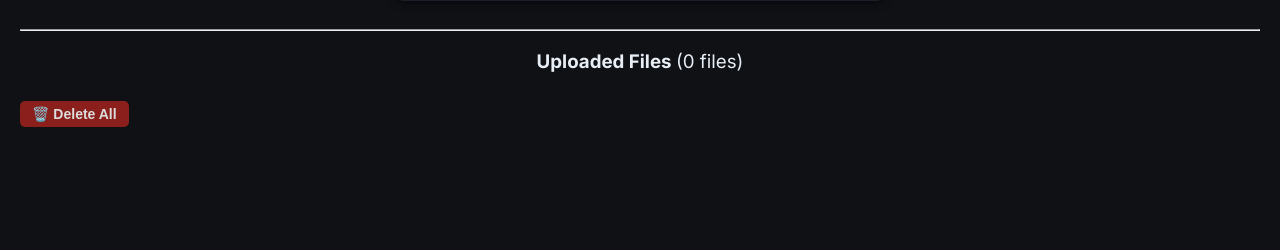
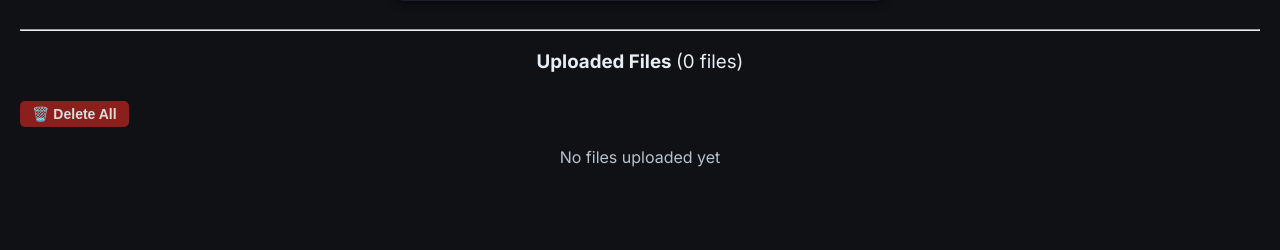
Before and after one commit to rubenyoungon/simple-fileserver-python, a Flask app: page / in a window 1280 px wide. Shown: the part 325-575 px from the top of the page. Run offline with Flask 3, Linux system fonts and the light colour scheme.

Commit message:
feat(file-list): group files by date with improved styling
- Add date grouping functionality to organize files by modification date
- Implement date header formatting for better readability (Today/Yesterday)
- Update CSS with new styles for date groups and headers
- Create Features.md to document new thumbnail feature
- Modify template to support grouped file display and image detection

```diff
--- a/app.py
+++ b/app.py
@@ -3,6 +3,8 @@ import os
 import shutil
 import threading
 import time
+from datetime import datetime, timedelta
+from collections import defaultdict
 
 app = Flask(__name__)
 UPLOAD_FOLDER = './uploads'
@@ -45,11 +47,51 @@ disk_space_thread = threading.Thread(target=update_disk_space, daemon=True)
 disk_space_thread.start()
 
 
-def get_sorted_files_by_mtime(upload_dir: str) -> list[str]:
+def get_files_grouped_by_date(upload_dir: str) -> dict[str, list[dict]]:
+    """Get files grouped by their modification date"""
     files = os.listdir(upload_dir)
-    files_with_time = [(f, os.path.getmtime(os.path.join(upload_dir, f))) for f in files]
-    files_with_time.sort(key=lambda x: x[1], reverse=True)
-    return [f[0] for f in files_with_time]
+    files_with_info = []
+
+    for filename in files:
+        file_path = os.path.join(upload_dir, filename)
+        if os.path.isfile(file_path):
+            mtime = os.path.getmtime(file_path)
+            mtime_datetime = datetime.fromtimestamp(mtime)
+            date_key = mtime_datetime.strftime('%Y-%m-%d')
+
+            files_with_info.append({
+                'filename': filename,
+                'mtime': mtime,
+                'date_key': date_key,
+                'is_image': filename.lower().endswith(('.png', '.jpg', '.jpeg', '.gif', '.bmp', '.webp'))
+            })
+
+    # Sort files within each date group by modification time (newest first)
+    files_with_info.sort(key=lambda x: x['mtime'], reverse=True)
+
+    # Group by date
+    grouped_files = defaultdict(list)
+    for file_info in files_with_info:
+        grouped_files[file_info['date_key']].append(file_info)
+
+    # Sort date groups (newest first)
+    sorted_dates = sorted(grouped_files.keys(), reverse=True)
+
+    # Return ordered dictionary
+    return {date: grouped_files[date] for date in sorted_dates}
+
+def format_date_header(date_str: str) -> str:
+    """Format date string for display"""
+    date_obj = datetime.strptime(date_str, '%Y-%m-%d')
+    today = datetime.now().date()
+    file_date = date_obj.date()
+
+    if file_date == today:
+        return "Today"
+    elif file_date == today - timedelta(days=1):
+        return "Yesterday"
+    else:
+        return date_obj.strftime('%A, %B %d, %Y')
 
 
 def get_available_filename(upload_dir: str, original_filename: str) -> str:
@@ -77,9 +119,10 @@ def upload():
             save_uploaded_file(UPLOAD_FOLDER, file)
         return redirect(url_for('upload'))
 
-    sorted_files = get_sorted_files_by_mtime(UPLOAD_FOLDER)
-    file_count = len(sorted_files)
-    return render_template("index.html", files=sorted_files, file_count=file_count, disk_space=disk_space_info)
+    grouped_files = get_files_grouped_by_date(UPLOAD_FOLDER)
+    file_count = sum(len(files) for files in grouped_files.values())
+    return render_template("index.html", grouped_files=grouped_files, file_count=file_count,
+                         disk_space=disk_space_info, format_date_header=format_date_header)
 
 
 @app.route("/api/disk-space")
--- a/static/style.css
+++ b/static/style.css
@@ -184,3 +184,21 @@ a:hover {
 	justify-content: center;
 	gap: 10px;
 }
+
+.date-group {
+	margin-bottom: 30px;
+}
+
+.date-header {
+	color: #7cc4ff;
+	font-size: 18px;
+	font-weight: 600;
+	margin-bottom: 15px;
+	padding-bottom: 8px;
+	border-bottom: 2px solid #3a86ff;
+	text-align: left;
+}
+
+.date-group ul {
+	margin-top: 15px;
+}
--- a/templates/index.html
+++ b/templates/index.html
@@ -26,26 +26,36 @@
 	<div class="file-actions" style="margin: 8px 0;">
 		<button class="delete-btn" onclick="deleteAllFiles()" {% if file_count==0 %}disabled{% endif %}>🗑️ Delete All</button>
 	</div>
+
+	{% if grouped_files %}
+		{% for date_key, files in grouped_files.items() %}
+		<div class="date-group">
+			<h4 class="date-header">{{ format_date_header(date_key) }}</h4>
 			<ul>
-		{% for f in files %}
+				{% for file_info in files %}
 				<li>
 					<div class="file-item">
 						<div class="file-name">
-					<a href="/files/{{ f }}">{{ f }}</a>
+							<a href="/files/{{ file_info.filename }}">{{ file_info.filename }}</a>
 						</div>
-				{% if f.lower().endswith(('.png', '.jpg', '.jpeg', '.gif', '.bmp', '.webp')) %}
-                <a href="/files/{{ f }}" target="_blank" rel="noopener noreferrer">
-                    <img src="/files/{{ f }}" alt="{{ f }}">
+						{% if file_info.is_image %}
+						<a href="/files/{{ file_info.filename }}" target="_blank" rel="noopener noreferrer">
+							<img src="/files/{{ file_info.filename }}" alt="{{ file_info.filename }}">
 						</a>
 						{% endif %}
 						<div class="file-actions">
-					<a href="/files/{{ f }}" download class="download-btn">⬇️ Download</a>
-					<button class="delete-btn" onclick="deleteFile('{{ f }}')">🗑️ Delete</button>
+							<a href="/files/{{ file_info.filename }}" download class="download-btn">⬇️ Download</a>
+							<button class="delete-btn" onclick="deleteFile('{{ file_info.filename }}')">🗑️ Delete</button>
 						</div>
 					</div>
 				</li>
 				{% endfor %}
 			</ul>
+		</div>
+		{% endfor %}
+	{% else %}
+		<p style="text-align: center; color: #b8c2cc; margin-top: 20px;">No files uploaded yet</p>
+	{% endif %}
 
 	<script src="{{ url_for('static', filename='script.js') }}"></script>
 </body>
```
Also changed, not shown: Features.md (added, +3 -0 lines). Lines whose indentation alone changed are shown as unchanged.
